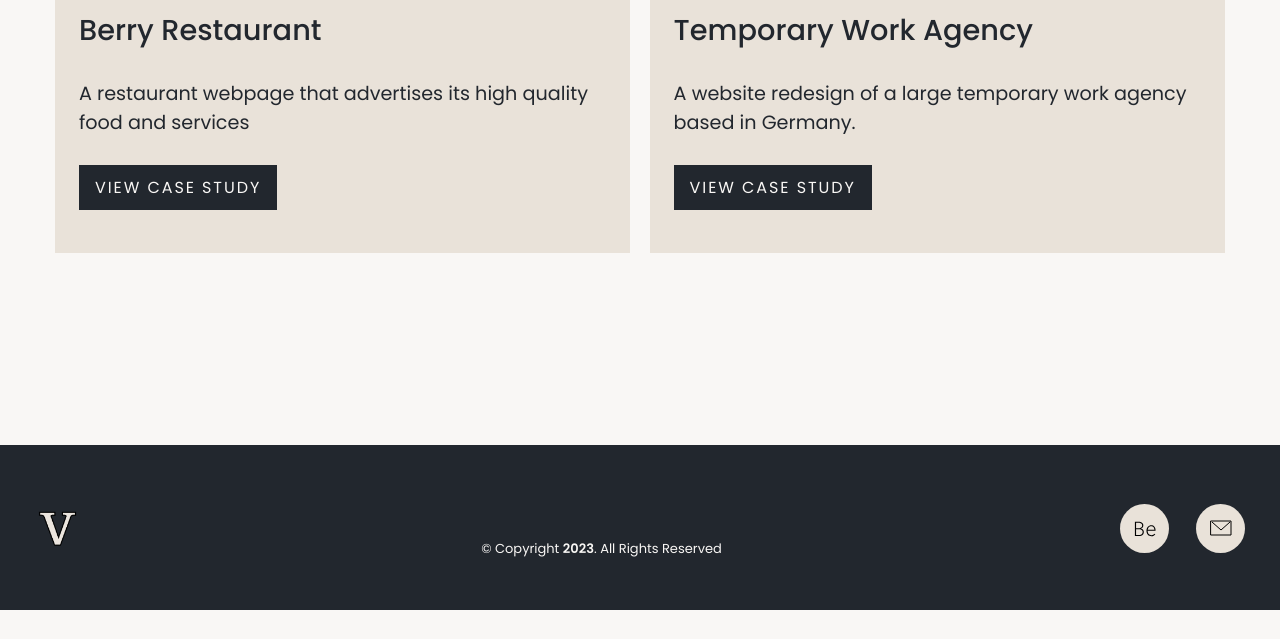
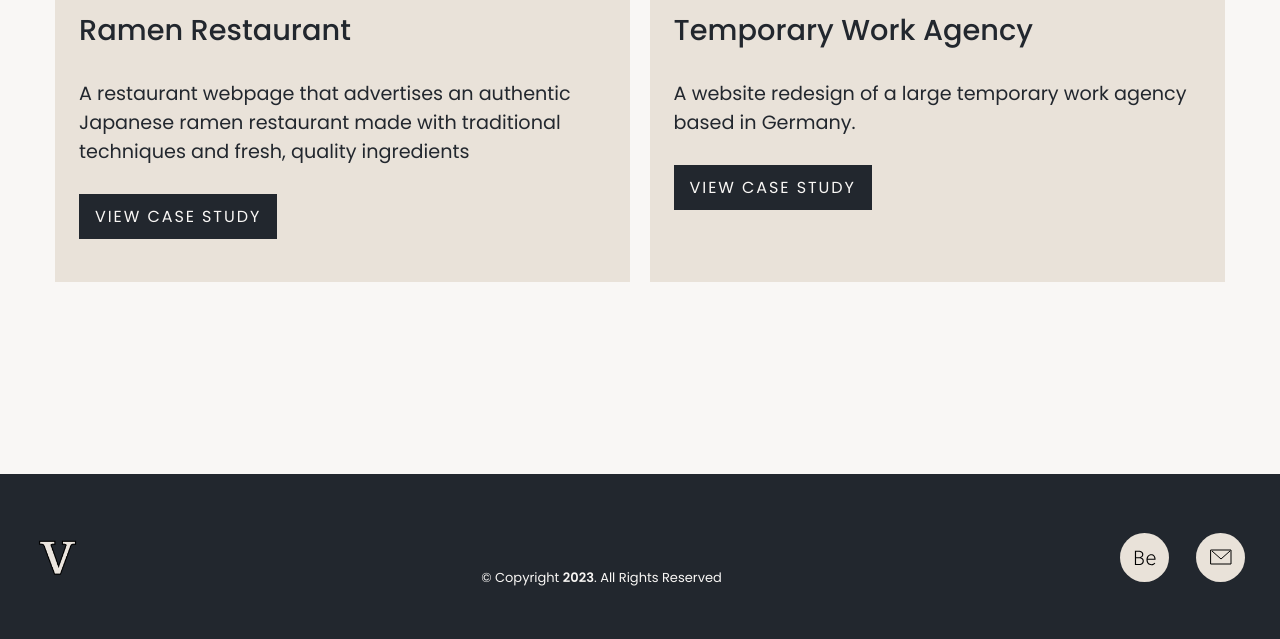
Before and after one commit to early-dew/early-dew.github.io, a plain HTML site: page index.html in a window 1280 px wide. Shown: the part 4482-5121 px from the top of the page. Before the commit the page ends 5092 px from the top, so only its background shows below. Drawn offline with Linux system fonts and the light colour scheme.

Commit message:
Add files via upload

```diff
--- a/index.html
+++ b/index.html
@@ -202,12 +202,13 @@
                 alt="restaurant cover image"
                 class="project-img zoom"
             /></a>
-            <h3>Berry Restaurant</h3>
+            <h3>Ramen Restaurant</h3>
             <p>
-              A restaurant webpage that advertises its high quality food and
-              services
+              A restaurant webpage that advertises an authentic Japanese ramen
+              restaurant made with traditional techniques and fresh, quality
+              ingredients
             </p>
-            <a href="restaurant.html">
+            <a href="ramen-shop.html">
               <button class="btn">view case study</button></a
             >
           </div>
```
